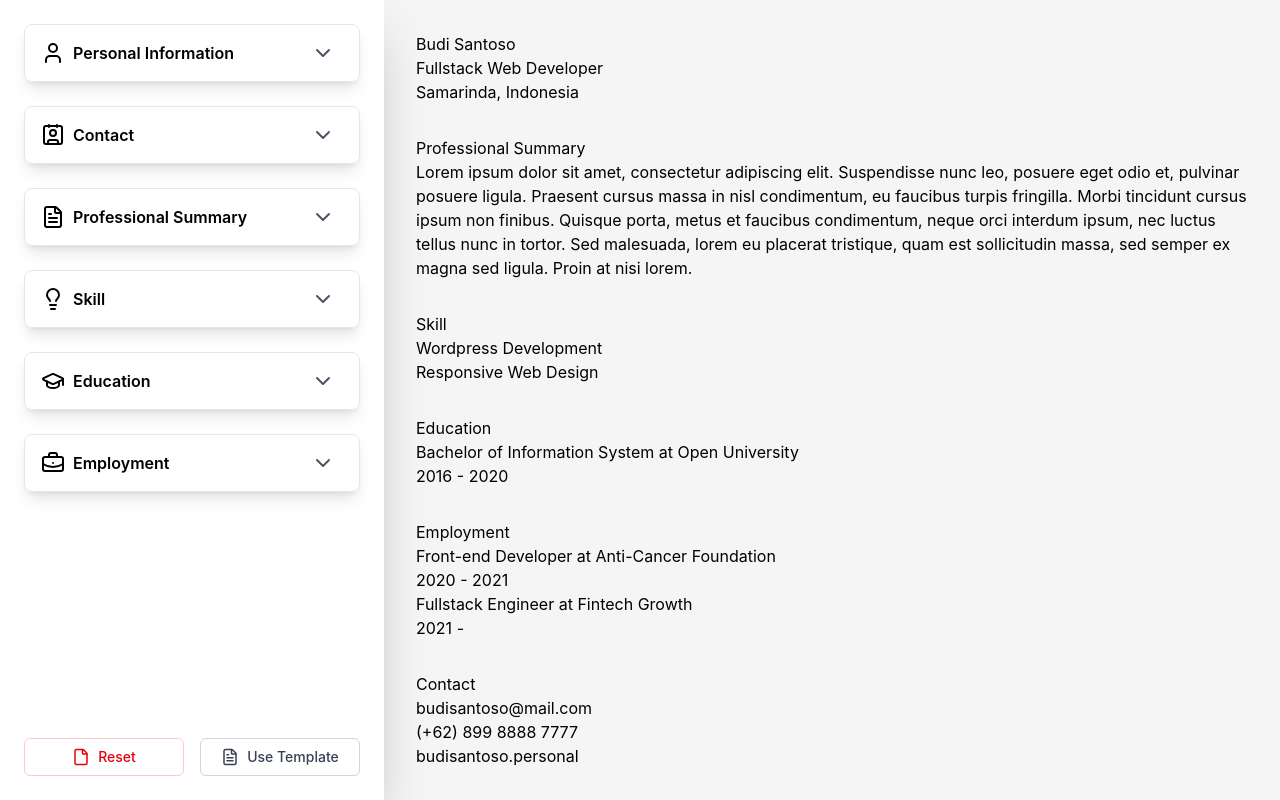
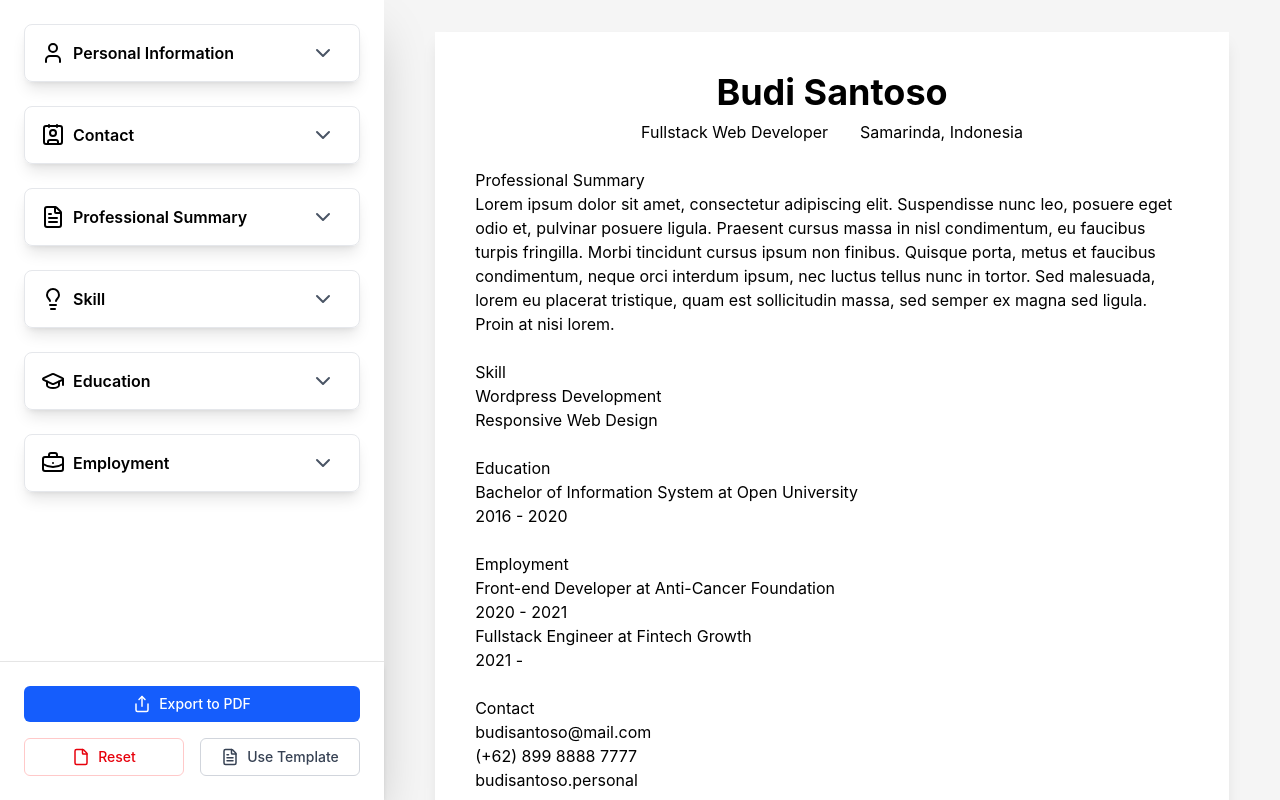
Before and after one commit to roaayala/cv-builder, a React (Vite) app: page / in a window 1280 px wide. Built offline with nearby package versions, Linux system fonts and the light colour scheme.

Commit message:
PersonalInformation: Styling

```diff
--- a/src/App.jsx
+++ b/src/App.jsx
@@ -1,18 +1,26 @@
-import { File, FileText } from "lucide-react";
+import { File, FileText, Share } from "lucide-react";
 import Form from "./components/layouts/Form";
 import Button from "./components/ui/Button";
 import { Resume } from "./features/resume-preview";
 import { useResume } from "./hooks/useResume";
 
 export default function App() {
-  const [resume, handlers] = useResume();
+  const { resume, handlers } = useResume();
 
   return (
     <div className="flex h-screen overflow-hidden bg-neutral-100">
       <div className="h-full w-sm bg-white shadow-2xl z-10 shrink-0 flex flex-col">
         <Form data={resume} handlers={handlers} />
 
-        <div className="p-6 grid grid-cols-2 gap-4 shrink-0">
+        <div className="p-6 flex flex-col gap-4 border-t border-t-neutral-200 shadow-md">
+          <div className="grid grid-cols-1">
+            <Button
+              text={"Export to PDF"}
+              icon={<Share size={18} />}
+              variant="primary"
+            />
+          </div>
+          <div className="grid grid-cols-2 gap-4 shrink-0">
             <Button
               icon={<File size={18} />}
               text={"Reset"}
@@ -27,6 +35,7 @@ export default function App() {
             />
           </div>
         </div>
+      </div>
 
       <div className="flex-1 h-full overflow-y-auto p-8 flex justify-center">
         <Resume data={resume} />
--- /dev/null
+++ b/src/components/ui/ResumeSection.jsx
@@ -0,0 +1,3 @@
+export default function ResumeSection({ children }) {
+  return <section>{children}</section>;
+}
--- a/src/features/resume-preview/components/PersonalInformation.jsx
+++ b/src/features/resume-preview/components/PersonalInformation.jsx
@@ -1,10 +1,14 @@
+import ResumeSection from "../../../components/ui/ResumeSection";
+
 export default function PersonalInformation({ data }) {
   const { fullName, jobTitle, location } = data;
   return (
-    <section>
-      <h1 className="d">{fullName}</h1>
-      <p>{jobTitle}</p>
-      <p>{location}</p>
-    </section>
+    <ResumeSection>
+      <h1 className="font-bold text-center text-4xl mb-2">{fullName}</h1>
+      <div className="flex justify-center gap-8">
+        <p>{jobTitle}</p>
+        <p>{location}</p>
+      </div>
+    </ResumeSection>
   );
 }
--- a/src/features/resume-preview/components/Resume.jsx
+++ b/src/features/resume-preview/components/Resume.jsx
@@ -15,13 +15,15 @@ export default function Resume({ data }) {
     employment,
   } = data;
   return (
-    <main className="w-full flex flex-col gap-8">
+    <main className="w-[210mm] min-h-[297mm] bg-white p-10 shadow-lg">
+      <div className="flex flex-col gap-6">
         <PersonalInformation data={personalInformation} />
         <ProfessionalSummary data={professionalSummary} />
         <Skill data={skill} />
         <Education data={education} />
         <Employment data={employment} />
         <Contact data={contact} />
+      </div>
     </main>
   );
 }
--- a/src/hooks/useResume.js
+++ b/src/hooks/useResume.js
@@ -119,5 +119,5 @@ export function useResume() {
     },
   };
 
-  return [resume, handlers];
+  return { resume, handlers };
 }
```
Lines whose indentation alone changed are shown as unchanged.
